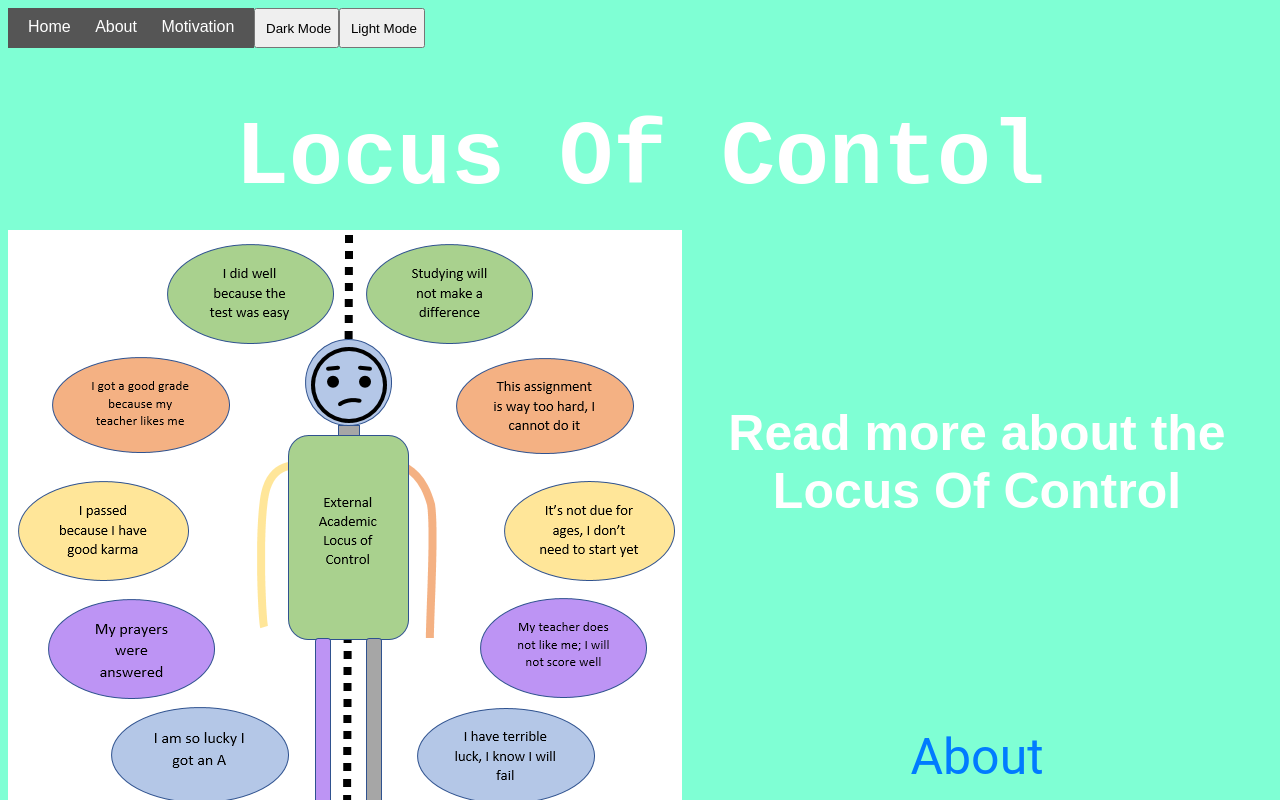
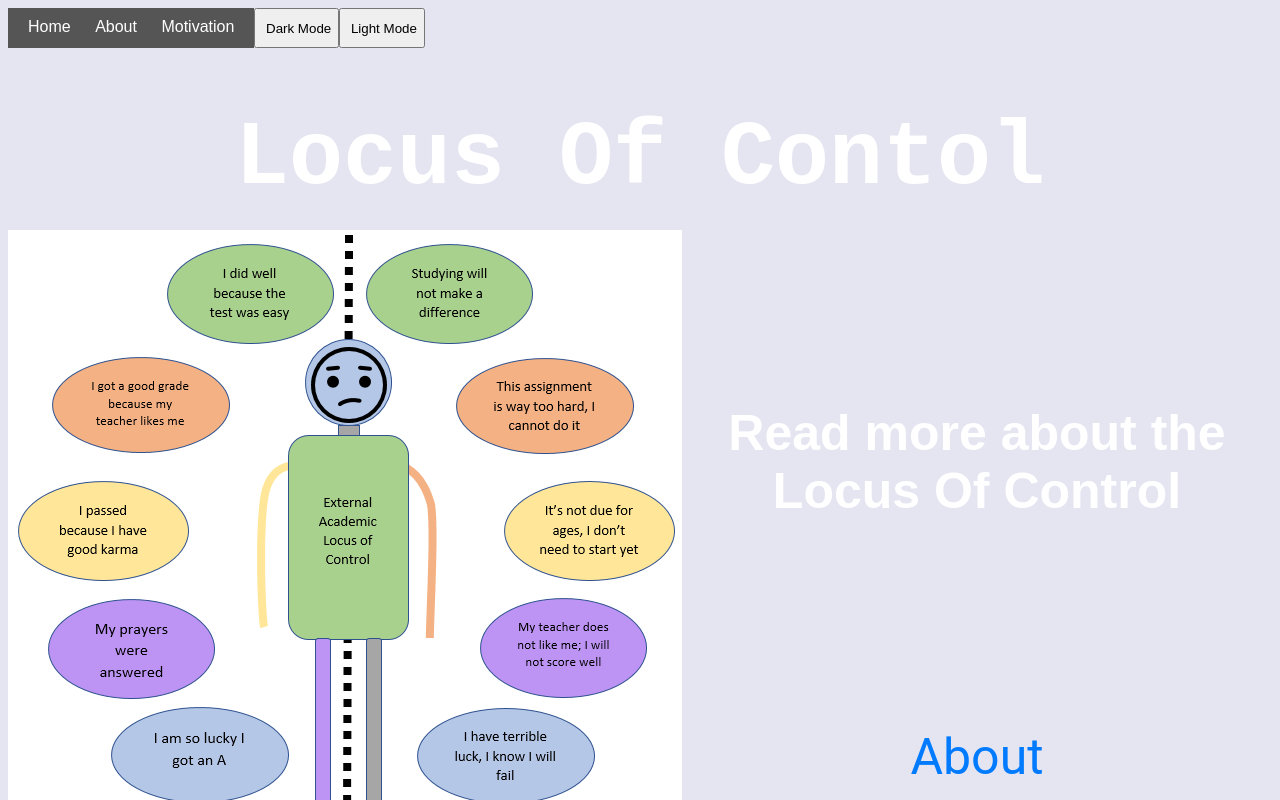
Before and after one commit to Pushkaltoocool/Digital-Literacy, a plain HTML site: page index.html in a window 1280 px wide. Both pictures are taken after a click on the button "Light Mode". Shown: the top 800 px of the page. Drawn offline with Linux system fonts and the light colour scheme.

Commit message:
Update index.html

```diff
--- a/index.html
+++ b/index.html
@@ -66,7 +66,7 @@
             }
 
             function gfg_run() {
-                changeColor('aquamarine');
+                changeColor('#E4E5F1');
             }
             </script>
         </div>
```
